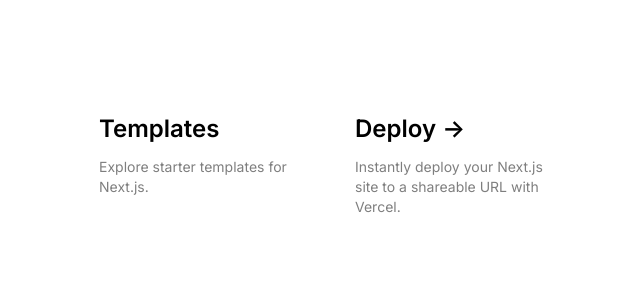
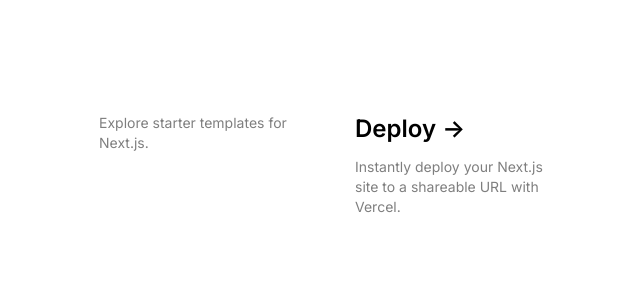
Before and after one commit to muzammilpro/Next_Js_Auth, a Next.js app: page / in a window 1280 px wide. Shown: the top 300 px of the page, without its empty margins (50-690 px from the left). Built offline with nearby package versions, Linux system fonts and the light colour scheme.

Commit message:
Under Procedure

```diff
--- a/app/page.js
+++ b/app/page.js
@@ -18,10 +18,7 @@
           target="_blank"
           rel="noopener noreferrer"
         >
-          <h2 className={`mb-3 text-2xl font-semibold`}>
-            Templates{' '}
 
-          </h2>
           <p className={`m-0 max-w-[30ch] text-sm opacity-50`}>
             Explore starter templates for Next.js.
           </p>
```
